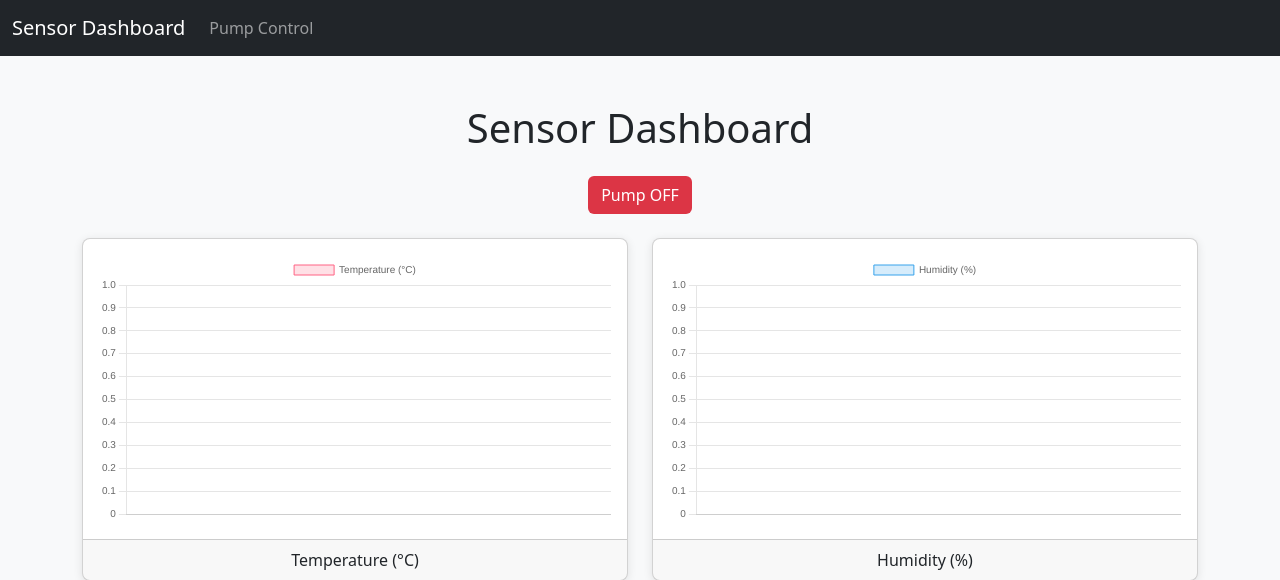
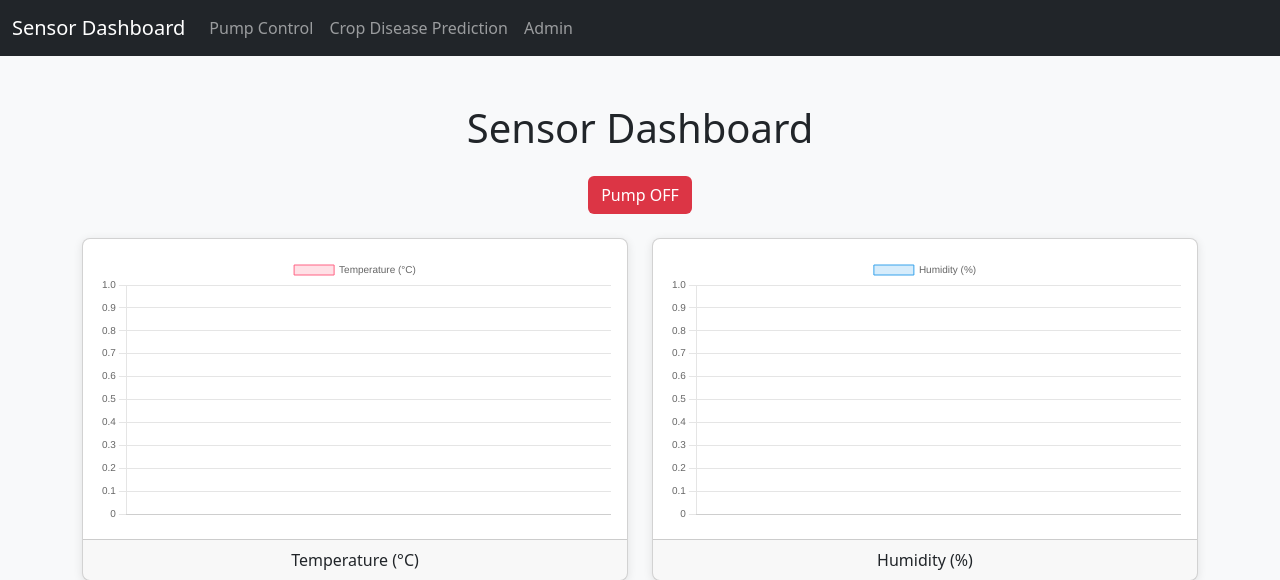
Before and after one commit to preranadhake/SmartIrrigation, a Django app: page /sensors in a window 1280 px wide. Shown: the top 580 px of the page. Run offline with Django 5.2, Linux system fonts and the light colour scheme.

Commit message:
navigation bar added for admin

```diff
--- a/sensor_dashboard/sensors/templates/sensors/dashboard.html
+++ b/sensor_dashboard/sensors/templates/sensors/dashboard.html
@@ -43,7 +43,12 @@
                 <li class="nav-item">
                     <a class="nav-link" href="{% url 'pump_control' %}">Pump Control</a> <!-- Link to pump control -->
                 </li>
-
+                <li class="nav-item">
+                    <a class="nav-link" href="{% url 'upload' %}">Crop Disease Prediction</a>
+                </li>
+                <li class="nav-item">
+                    <a class="nav-link" href="{% url 'admin:index' %}">Admin</a>
+                </li>
             </ul>
         </div>
     </div>
```
Also changed, not shown: sensor_dashboard/db.sqlite3.
